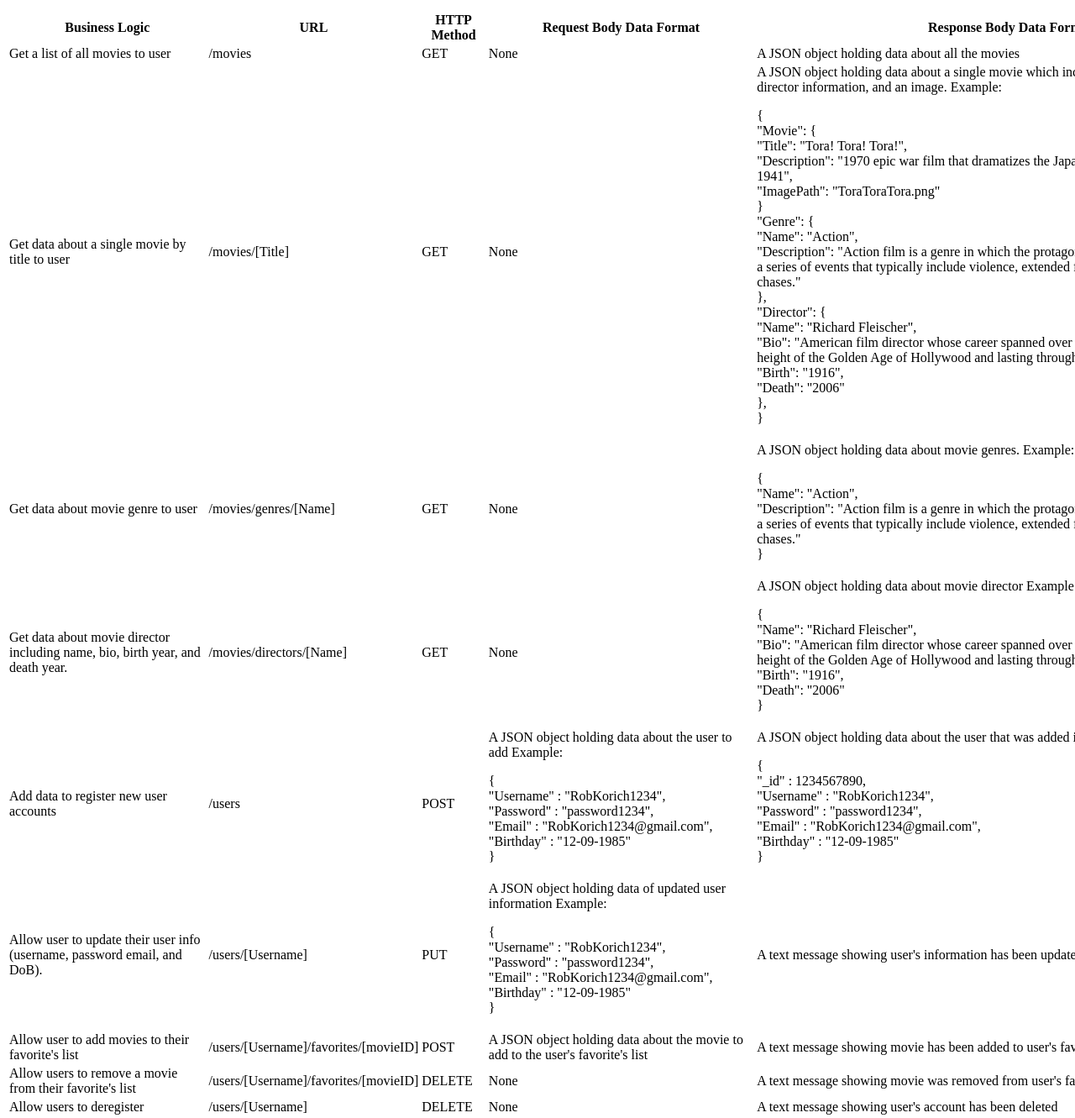
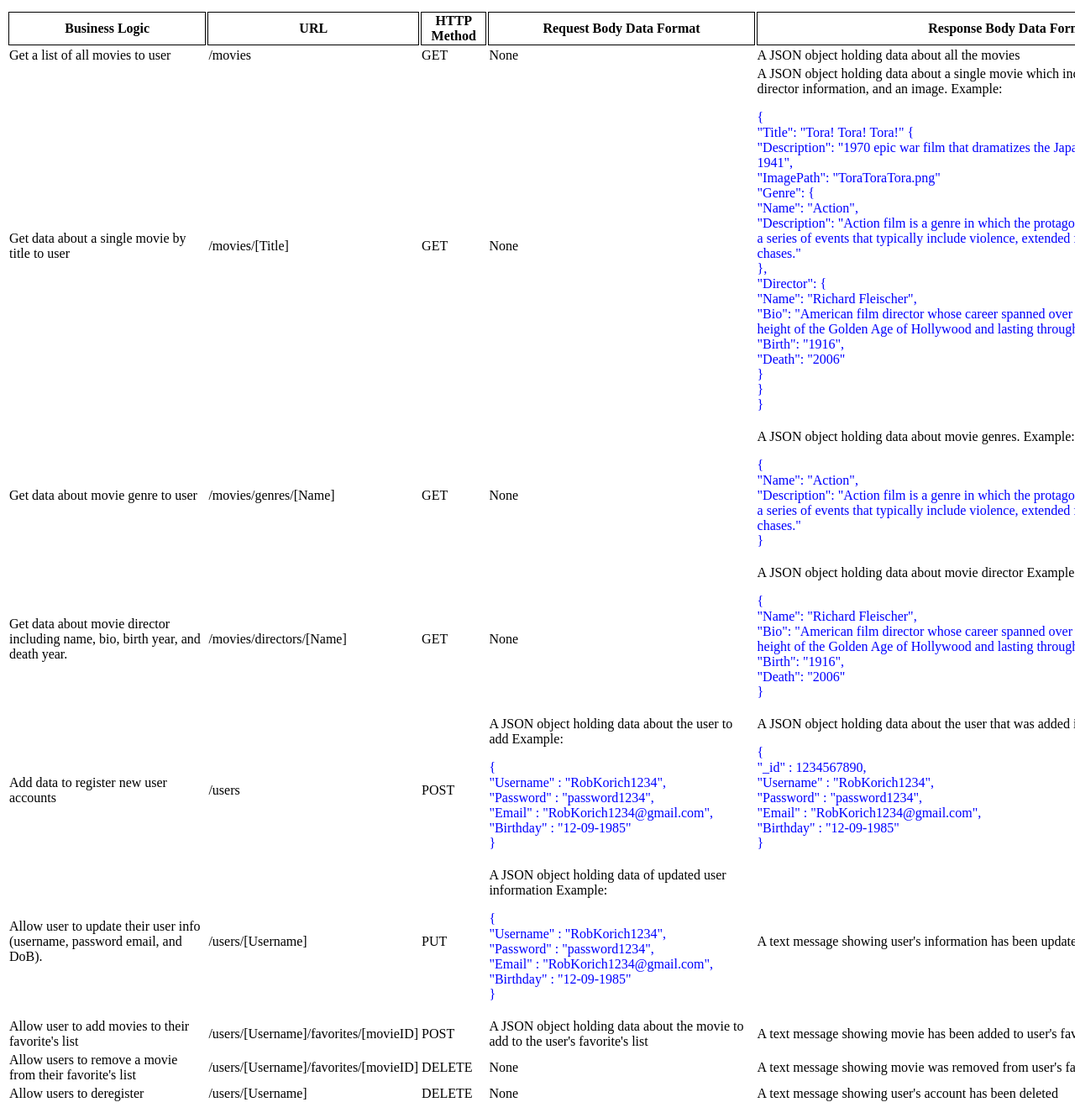
Before and after one commit to RobKorich/My-WW2-Flix, a website: page public/documentation.html in a window 1280 px wide. Shown: the part 120-1451 px from the top of the page at 84% size. Drawn offline with Linux system fonts and the light colour scheme.

Commit message:
documentation updated

```diff
--- a/index.js
+++ b/index.js
@@ -6,7 +6,7 @@ const morgan = require('morgan');
 const bodyParser = require('body-parser');
 const uuid = require('uuid');
 
-
+//not correct format like documentation...will fix later
 let ww2Movies = [
     {
         title: 'Tora! Tora! Tora!',
@@ -19,6 +19,7 @@ let ww2Movies = [
 app.use(morgan('common'));
 //invoke express static function (routes all requests for static files to their corresponding files within 'public' folder)
 app.use(express.static('public'));
+//invoke bodyparser function
 app.use(bodyParser.json());
 //invoke error handling middleware function
 app.use((err, req, res, next) => {
--- a/public/documentation.html
+++ b/public/documentation.html
@@ -21,11 +21,11 @@
             <table class="doc-table" style="width: 1500px">
                 <thead>
                     <tr>
-                        <th>Business Logic</th>
-                        <th>URL</th>
-                        <th>HTTP Method</th>
-                        <th>Request Body Data Format</th>
-                        <th>Response Body Data Format</th>
+                        <th style="border: 1px solid black">Business Logic</th>
+                        <th style="border: 1px solid black">URL</th>
+                        <th style="border: 1px solid black">HTTP Method</th>
+                        <th style="border: 1px solid black">Request Body Data Format</th>
+                        <th style="border: 1px solid black">Response Body Data Format</th>
                     </tr>
                 </thead>
                 <tbody>
@@ -44,13 +44,11 @@
                         <td>A JSON object holding data about a single movie which
                             includes a title, description, genre, director information,
                             and an image.
-                            Example: <p>
+                            Example: <p style="color: blue">
                                 {<br>
-                                    "Movie": {<br>
-                                        "Title": "Tora! Tora! Tora!",<br>
+                                    "Title": "Tora! Tora! Tora!" {<br>
                                         "Description": "1970 epic war film that dramatizes the Japanese attack on Pearl Harbor in 1941",<br>
                                         "ImagePath": "ToraToraTora.png"<br>
-                                    }<br>
                                         "Genre": {<br>
                                             "Name": "Action",<br>
                                             "Description": "Action film is a genre in which the protagonist or protagonists are thrust into a series of events that typically include violence, extended fighting, physical feats and frantic chases."<br>
@@ -60,7 +58,8 @@
                                             "Bio": "American film director whose career spanned over four decades, beginning at the height of the Golden Age of Hollywood and lasting through the American New Wave",<br>
                                             "Birth": "1916",<br>
                                             "Death": "2006"<br>
-                                    },<br>
+                                        }<br>
+                                    }<br>
                                 }<br>
                             </p>
                         </td>
@@ -71,7 +70,7 @@
                         <td>GET</td>
                         <td>None</td>
                         <td>A JSON object holding data about movie genres.
-                            Example: <p>
+                            Example: <p style="color: blue">
                                 {<br>
                                     "Name": "Action",<br>
                                     "Description": "Action film is a genre in which the protagonist or protagonists are thrust into a series of events that typically include violence, extended fighting, physical feats and frantic chases."<br>
@@ -87,7 +86,7 @@
                         <td>GET</td>
                         <td>None</td>
                         <td>A JSON object holding data about movie director
-                            Example: <p>
+                            Example: <p style="color: blue">
                                 {<br>
                                     "Name": "Richard Fleischer",<br>
                                     "Bio": "American film director whose career spanned over four decades, beginning at the height of the Golden Age of Hollywood and lasting through the American New Wave",<br>
@@ -102,7 +101,7 @@
                         <td>/users</td>
                         <td>POST</td>
                         <td>A JSON object holding data about the user to add
-                            Example: <p>
+                            Example: <p style="color: blue">
                                 {<br>
                                     "Username" : "RobKorich1234",<br>
                                     "Password" : "password1234",<br>
@@ -112,7 +111,7 @@
                         </td>
                         <td>A JSON object holding data about the user that was added
                             including an ID.
-                            Example: <p>
+                            Example: <p style="color: blue">
                                 {<br>
                                     "_id" : 1234567890,<br>
                                     "Username" : "RobKorich1234",<br>
@@ -130,7 +129,7 @@
                         <td>/users/[Username]</td>
                         <td>PUT</td>
                         <td>A JSON object holding data of updated user information
-                            Example: <p>
+                            Example: <p style="color: blue">
                                 {<br>
                                     "Username" : "RobKorich1234",<br>
                                     "Password" : "password1234",<br>
```
Lines whose indentation alone changed are shown as unchanged.
